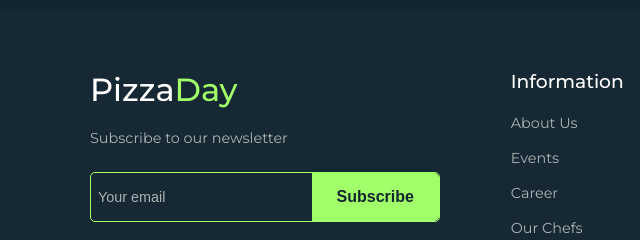
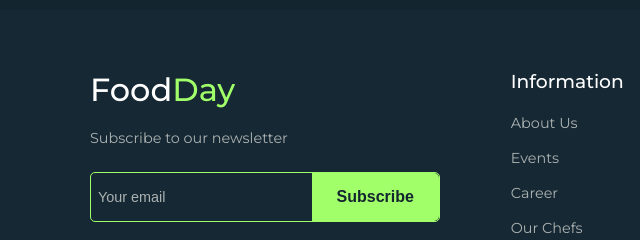
Before and after one commit to RupsanaAkter/rasturant-corner, a plain HTML site: page index.html in a window 1280 px wide. Shown: the part 3506-3746 px from the top of the page, 0-640 px from the left. Drawn offline with nearby package versions, Linux system fonts and the light colour scheme.

Commit message:
added update all

```diff
--- a/index.html
+++ b/index.html
@@ -359,7 +359,7 @@
         <div class="footer__wrapper">
           <div class="footer__logo">
             <div class="logo">
-              <h1>Pizza<span class="highlight">Day</span></h1>
+              <h1>Food<span class="highlight">Day</span></h1>
             </div>
             <p>Subscribe to our newsletter</p>
             <div class="subscribe__box">
```
